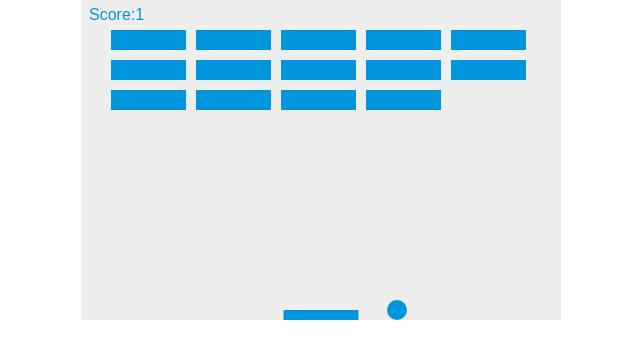
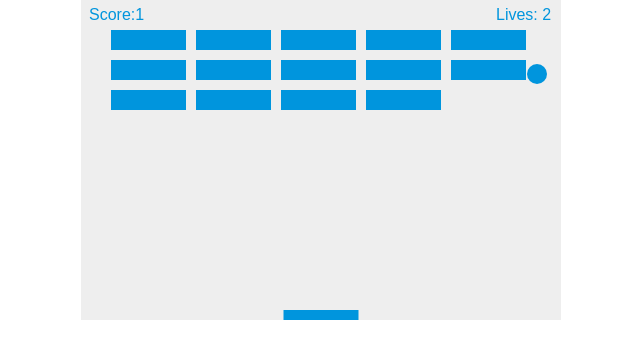
Before and after one commit to meganclapinski25/HW1--1320, a plain HTML site: page index.html in a window 1280 px wide. Shown: the whole page, without its empty margins (319-959 px from the left). Drawn offline with Linux system fonts and the light colour scheme.

Commit message:
tenth commit

```diff
--- a/index.html
+++ b/index.html
@@ -39,6 +39,7 @@
         const brickOffsetTop = 30;
         const brickOffsetLeft = 30;
         let score = 0;
+        let lives = 3;
         var bricks = [];
         for (var c = 0; c < brickColumnCount; c++) {
             bricks[c] = [];
@@ -82,7 +83,6 @@
                         if(score === brickRowCount * brickColumnCount){
                             alert("YOU WIN< CONGRATULATIONS!");
                             document.location.reload();
-                            clearInterval(interval);
                         }
                     }
                 }
@@ -93,6 +93,11 @@
         ctx.font = "16px Arial";
         ctx.fillstyle = "#0095DD";
         ctx.fillText(`Score:${score}`, 8, 20);
+    }
+    function drawLives(){
+        ctx.font = "16px Arial";
+        ctx.fillStyle = "#0095DD";
+        ctx.fillText(`Lives: ${lives}`, canvas.width -65,20);
     }
 
 
@@ -137,6 +142,7 @@
             drawBall();
             drawPaddle();
             drawScore();
+            drawLives();
             collisionDetection();
 
 
@@ -151,9 +157,17 @@
                     dy = -dy;
                 }
                 else {
+                    lives--;
+                    if (!lives) {
                     alert("GAME OVER");
                     document.location.reload();
-                    clearInterval(interval); // Needed for Chrome to end game
+                    } else {
+                    x = canvas.width / 2;
+                    y = canvas.height - 30;
+                    dx = 2;
+                    dy = -2;
+                    paddleX = (canvas.width - paddleWidth) / 2;
+}
                 }
             }
 
@@ -166,8 +180,10 @@
 
             x += dx;
             y += dy;
+            requestAnimationFrame(draw);
+
         }
-        var interval = setInterval(draw, 10);
+        draw();
 
 
 
```
